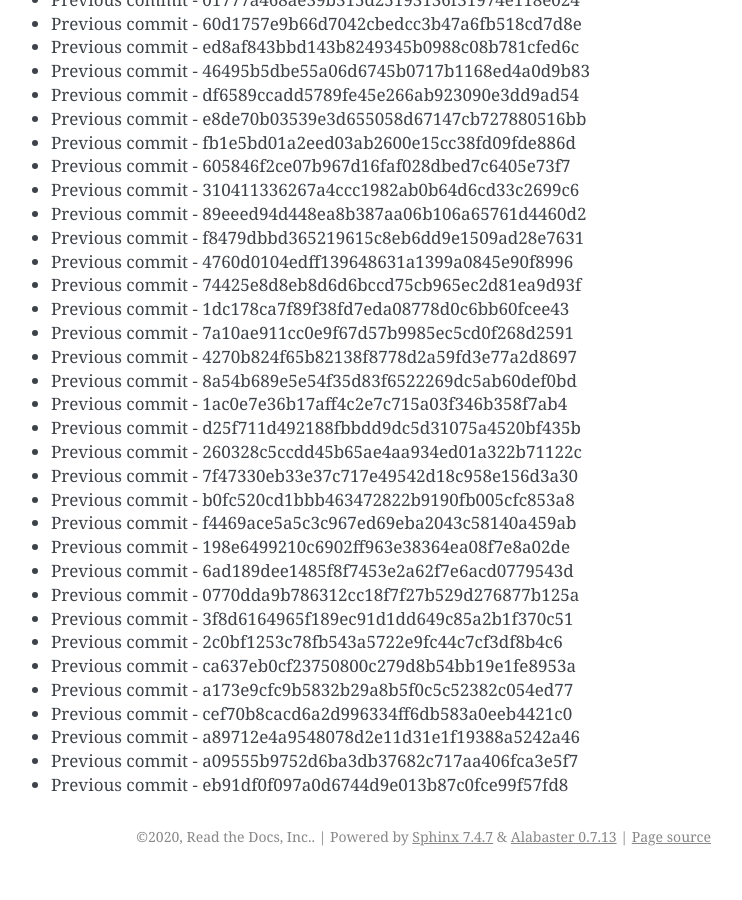
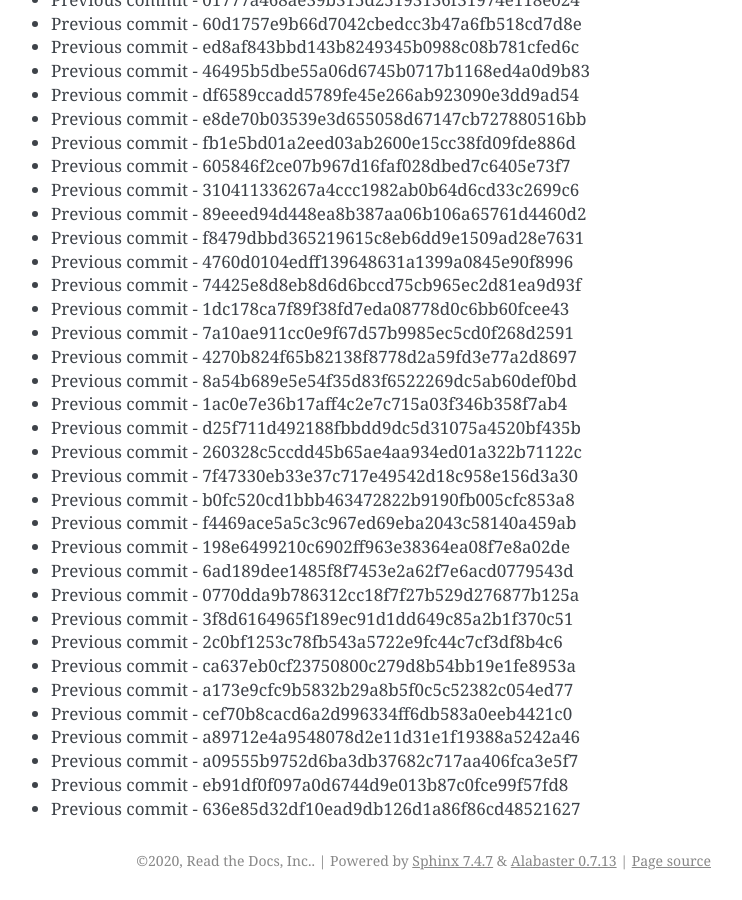
Before and after one commit to readthedocs/rtd-git-stresstest, a Sphinx documentation site: the page built from docs/updates.rst, in a window 1280 px wide and 900 px high, scrolled down 90132 px. Shown: the whole window, without its empty margins (399-1141 px from the left). Built offline with Sphinx 7.4.7, drawn with Linux system fonts in a browser that asks for light colours; before the commit the page ends 91008 px from its top, so only the background shows below that.

Commit message:
Generating commit from previous: 636e85d32df10ead9db126d1a86f86cd48521627

```diff
--- a/docs/updates.rst
+++ b/docs/updates.rst
@@ -3819,3 +3819,4 @@ It can be tested for any performance characteristics.
 * Previous commit - a89712e4a9548078d2e11d31e1f19388a5242a46
 * Previous commit - a09555b9752d6ba3db37682c717aa406fca3e5f7
 * Previous commit - eb91df0f097a0d6744d9e013b87c0fce99f57fd8
+* Previous commit - 636e85d32df10ead9db126d1a86f86cd48521627
```
